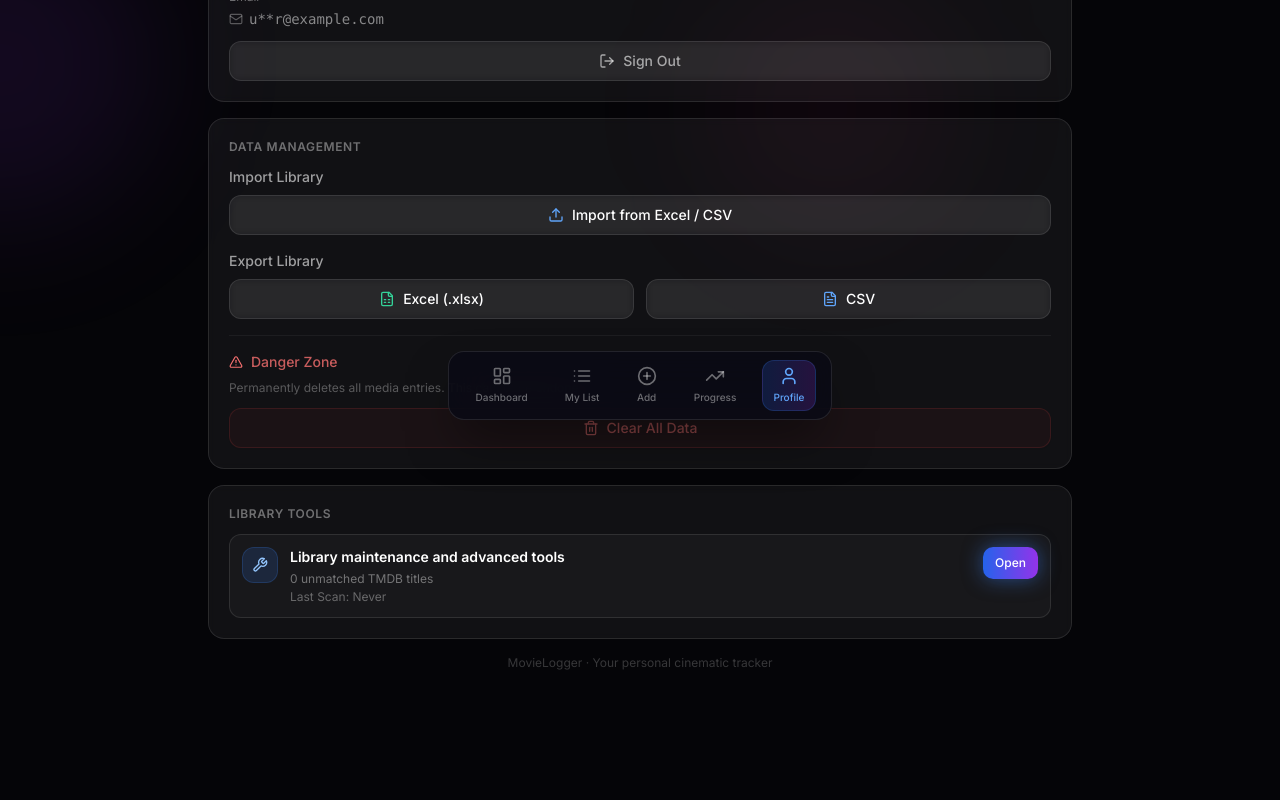
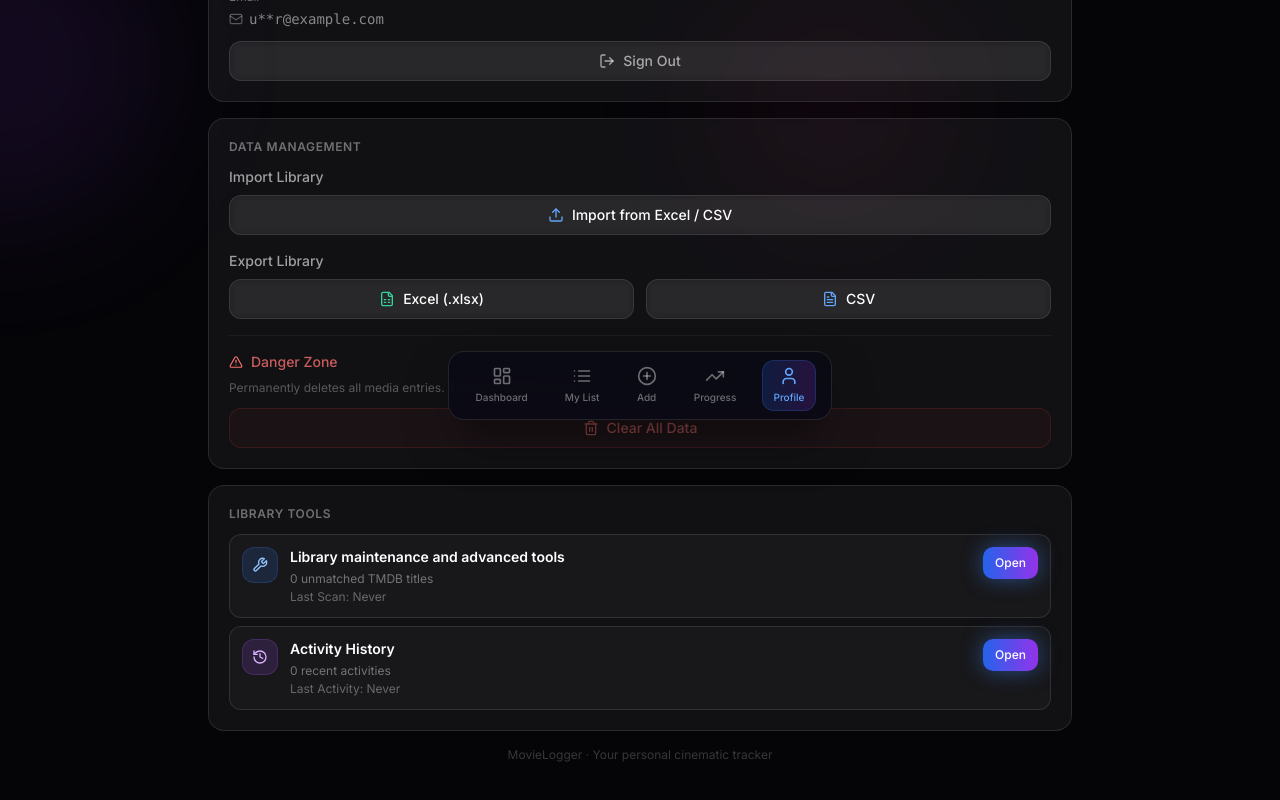
Before and after one commit to jaytag1010/movielogger, a Next.js app: page /profile in a window 1280 px wide. Shown: the part 364-1164 px from the top of the page. Built offline with nearby package versions, Linux system fonts and the light colour scheme; no server answers; the database is empty; sample sign-in values are in the browser's storage.

Commit message:
Restore profile activity access and country ordering

```diff
--- a/app/(protected)/profile/page.tsx
+++ b/app/(protected)/profile/page.tsx
@@ -20,6 +20,7 @@ import {
   Check,
   CalendarDays,
   Wrench,
+  History,
 } from 'lucide-react'
 import { AppLayout } from '@/components/layout/AppLayout'
 import { GlassCard } from '@/components/common/GlassCard'
@@ -41,6 +42,7 @@ import { exportToExcel, exportToCSV } from '@/lib/export/exporter'
 import { deleteAllUserEntries, getUserProfile, updateUserProfile, UserProfile } from '@/lib/firebase/firestore'
 import { addActivity } from '@/lib/firebase/activity'
 import { validatePosterFile, uploadPoster } from '@/lib/imgbb'
+import { useActivityHistory } from '@/hooks/useActivityHistory'
 
 const CONFIRM_PHRASE = 'CONTINUE'
 
@@ -71,6 +73,7 @@ export default function ProfilePage() {
   const { user } = useAuthStore()
   const { logOut } = useAuthActions()
   const { entries } = useMedia()
+  const { activities } = useActivityHistory()
   const { setEntries } = useMediaStore()
   const router = useRouter()
 
@@ -116,6 +119,16 @@ export default function ProfilePage() {
   const lastScanMillis       = entries.reduce((latest, entry) => Math.max(latest, entry.tmdbLastCheckedAt?.toMillis() ?? 0), 0)
   const lastScan             = lastScanMillis > 0
     ? new Date(lastScanMillis).toLocaleString('en-US', {
+        month: 'short',
+        day: 'numeric',
+        year: 'numeric',
+        hour: 'numeric',
+        minute: '2-digit',
+      })
+    : 'Never'
+  const lastActivityMillis   = activities.reduce((latest, activity) => Math.max(latest, activity.createdAt?.toMillis?.() ?? 0), 0)
+  const lastActivity         = lastActivityMillis > 0
+    ? new Date(lastActivityMillis).toLocaleString('en-US', {
         month: 'short',
         day: 'numeric',
         year: 'numeric',
@@ -473,6 +486,7 @@ export default function ProfilePage() {
           <h3 className="text-xs font-semibold text-white/40 uppercase tracking-wider mb-3">
             Library Tools
           </h3>
+          <div className="space-y-2">
           <div className="rounded-xl border border-white/10 bg-white/[0.03] p-3">
             <div className="flex items-start gap-3">
               <div className="w-9 h-9 rounded-lg bg-blue-500/15 border border-blue-500/20 flex items-center justify-center shrink-0">
@@ -489,6 +503,24 @@ export default function ProfilePage() {
                 <Link href="/library-tools">Open</Link>
               </Button>
             </div>
+          </div>
+          <div className="rounded-xl border border-white/10 bg-white/[0.03] p-3">
+            <div className="flex items-start gap-3">
+              <div className="w-9 h-9 rounded-lg bg-purple-500/15 border border-purple-500/20 flex items-center justify-center shrink-0">
+                <History className="w-4 h-4 text-purple-300" />
+              </div>
+              <div className="min-w-0 flex-1">
+                <p className="text-sm font-semibold text-white">Activity History</p>
+                <p className="text-xs text-white/40 mt-1">
+                  {activities.length} recent activit{activities.length === 1 ? 'y' : 'ies'}
+                </p>
+                <p className="text-xs text-white/35 mt-0.5">Last Activity: {lastActivity}</p>
+              </div>
+              <Button size="sm" asChild>
+                <Link href="/library-tools/activity-history">Open</Link>
+              </Button>
+            </div>
+          </div>
           </div>
         </GlassCard>
 
--- a/components/media/FilterBar.tsx
+++ b/components/media/FilterBar.tsx
@@ -6,7 +6,10 @@ import { Input } from '@/components/ui/input'
 import {
   Select,
   SelectContent,
+  SelectGroup,
   SelectItem,
+  SelectLabel,
+  SelectSeparator,
   SelectTrigger,
   SelectValue,
 } from '@/components/ui/select'
@@ -14,6 +17,7 @@ import { Button } from '@/components/ui/button'
 import { MediaEntry, MediaFilters, MediaStatus, MEDIA_STATUS_LABELS } from '@/types/media'
 import { useMediaStore } from '@/store/mediaStore'
 import { cn } from '@/utils/cn'
+import { normalizeCountry } from '@/utils/countries'
 
 interface FilterBarProps {
   entries: MediaEntry[]
@@ -30,10 +34,23 @@ export function FilterBar({ entries, viewMode, onViewModeChange }: FilterBarProp
     return Array.from(set).sort()
   }, [entries])
 
-  const countries = useMemo(() => {
-    const set = new Set<string>()
-    entries.forEach((e) => { if (e.country) set.add(e.country) })
-    return Array.from(set).sort()
+  const countryOptions = useMemo(() => {
+    const counts: Record<string, number> = {}
+    entries.forEach((e) => {
+      const country = normalizeCountry(e.country)
+      if (country) counts[country] = (counts[country] ?? 0) + 1
+    })
+    const sortedByName = Object.keys(counts).sort()
+    const topCountries = Object.entries(counts)
+      .sort((a, b) => b[1] - a[1] || a[0].localeCompare(b[0]))
+      .slice(0, 8)
+      .map(([country]) => country)
+    const topSet = new Set(topCountries)
+    return {
+      topCountries,
+      remainingCountries: sortedByName.filter((country) => !topSet.has(country)),
+      allCountries: sortedByName,
+    }
   }, [entries])
 
   const years = useMemo(() => {
@@ -113,7 +130,7 @@ export function FilterBar({ entries, viewMode, onViewModeChange }: FilterBarProp
           </Select>
         )}
 
-        {countries.length > 0 && (
+        {countryOptions.allCountries.length > 0 && (
           <Select
             value={filters.country}
             onValueChange={(v) => setFilters({ country: v })}
@@ -123,9 +140,32 @@ export function FilterBar({ entries, viewMode, onViewModeChange }: FilterBarProp
             </SelectTrigger>
             <SelectContent>
               <SelectItem value="all">All Countries</SelectItem>
-              {countries.map((c) => (
-                <SelectItem key={c} value={c}>{c}</SelectItem>
-              ))}
+              {countryOptions.topCountries.length > 0 && (
+                <>
+                  <SelectSeparator />
+                  <SelectGroup>
+                    <SelectLabel className="text-[10px] text-white/30 uppercase tracking-wider px-2 py-1">
+                      Top Country Origins
+                    </SelectLabel>
+                    {countryOptions.topCountries.map((c) => (
+                      <SelectItem key={c} value={c}>{c}</SelectItem>
+                    ))}
+                  </SelectGroup>
+                </>
+              )}
+              {countryOptions.remainingCountries.length > 0 && (
+                <>
+                  <SelectSeparator />
+                  <SelectGroup>
+                    <SelectLabel className="text-[10px] text-white/30 uppercase tracking-wider px-2 py-1">
+                      All Countries
+                    </SelectLabel>
+                    {countryOptions.remainingCountries.map((c) => (
+                      <SelectItem key={c} value={c}>{c}</SelectItem>
+                    ))}
+                  </SelectGroup>
+                </>
+              )}
             </SelectContent>
           </Select>
         )}
```
